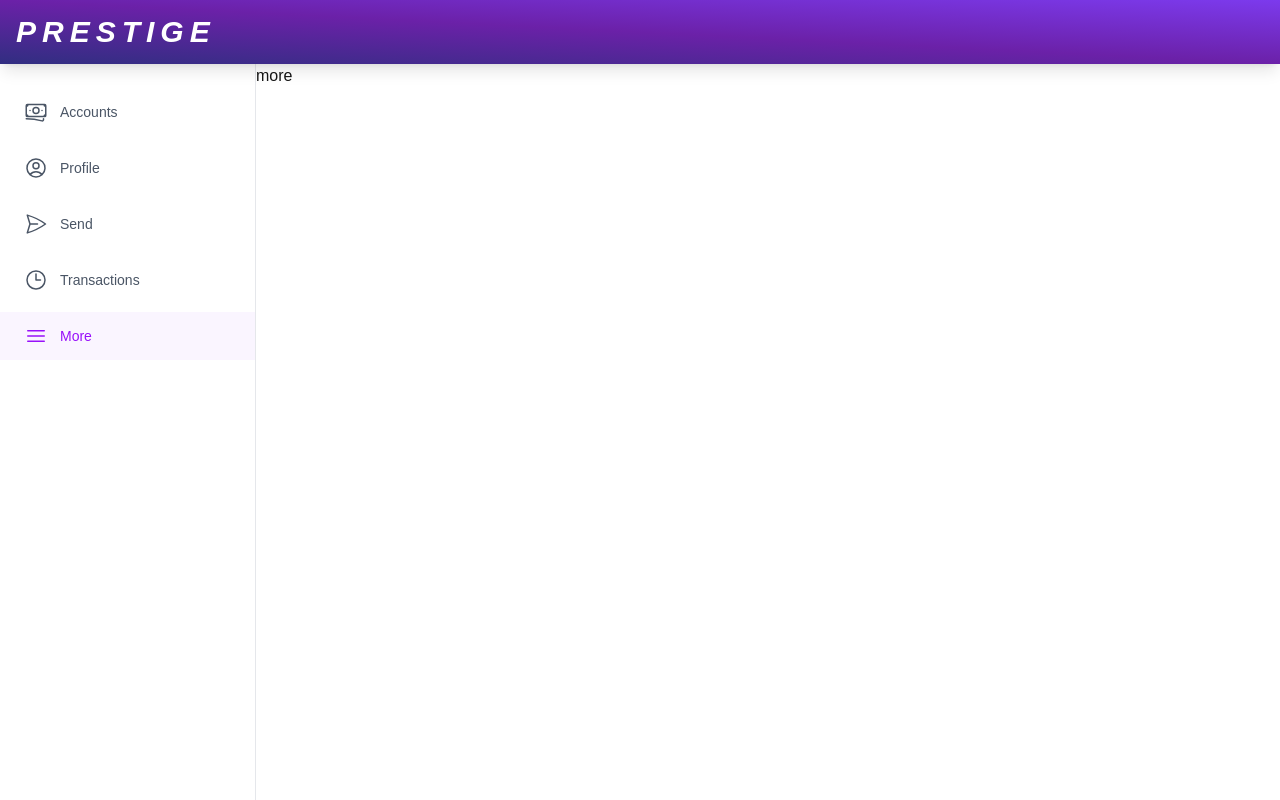
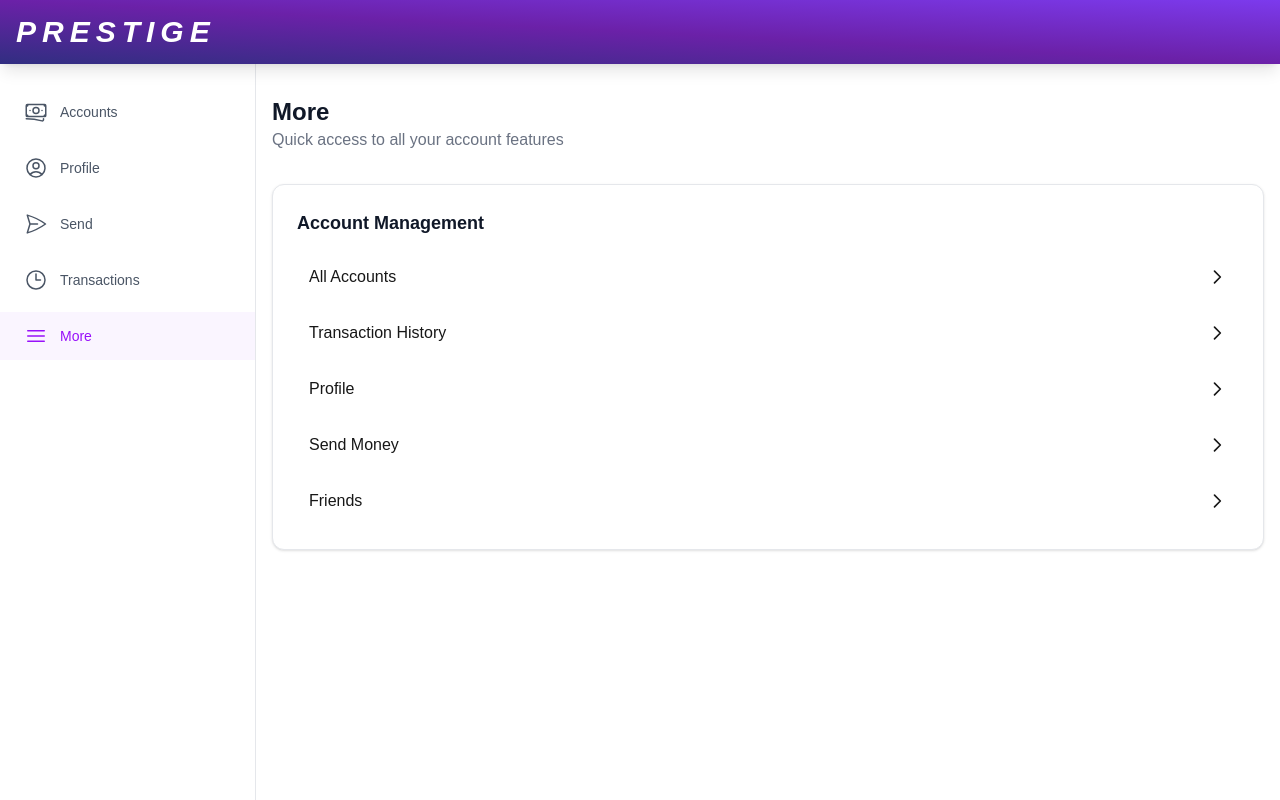
Before and after one commit to dgarcia1724/prestige-finance, a Next.js app: page /more in a window 1280 px wide. Built offline with nearby package versions, Linux system fonts and the light colour scheme; a web font is replaced by a local one.

Commit message:
Updated more page

```diff
--- /dev/null
+++ b/src/app/friends/page.tsx
@@ -0,0 +1,5 @@
+import React from "react";
+
+export default function page() {
+  return <div>page</div>;
+}
--- a/src/app/more/page.tsx
+++ b/src/app/more/page.tsx
@@ -1,5 +1,73 @@
-import React from "react";
+"use client";
 
-export default function page() {
-  return <div>more</div>;
+import Link from "next/link";
+import { usePathname } from "next/navigation";
+
+export default function MorePage() {
+  const pathname = usePathname();
+
+  const sections = [
+    {
+      title: "Account Management",
+      links: [
+        { name: "All Accounts", href: "/accounts" },
+        { name: "Transaction History", href: "/transactions" },
+        { name: "Profile", href: "/profile" },
+        { name: "Send Money", href: "/send" },
+        { name: "Friends", href: "/friends" },
+      ],
+    },
+  ];
+
+  return (
+    <div className="container mx-auto px-4 py-8">
+      <div className="mb-8">
+        <h1 className="text-2xl font-bold text-gray-900">More</h1>
+        <p className="text-gray-500">
+          Quick access to all your account features
+        </p>
+      </div>
+
+      <div className="space-y-6">
+        {sections.map((section) => (
+          <div
+            key={section.title}
+            className="bg-white rounded-xl shadow-sm border border-gray-200 p-6"
+          >
+            <h2 className="text-lg font-semibold text-gray-900 mb-4">
+              {section.title}
+            </h2>
+            <div className="space-y-2">
+              {section.links.map((link) => (
+                <Link
+                  key={link.name}
+                  href={link.href}
+                  className={`flex items-center justify-between p-3 rounded-lg transition-colors cursor-pointer ${
+                    pathname === link.href
+                      ? "bg-purple-50 text-purple-600"
+                      : "hover:bg-gray-50"
+                  }`}
+                >
+                  <span className="font-medium">{link.name}</span>
+                  <svg
+                    className="w-5 h-5"
+                    fill="none"
+                    stroke="currentColor"
+                    viewBox="0 0 24 24"
+                  >
+                    <path
+                      strokeLinecap="round"
+                      strokeLinejoin="round"
+                      strokeWidth={2}
+                      d="M9 5l7 7-7 7"
+                    />
+                  </svg>
+                </Link>
+              ))}
+            </div>
+          </div>
+        ))}
+      </div>
+    </div>
+  );
 }
```
